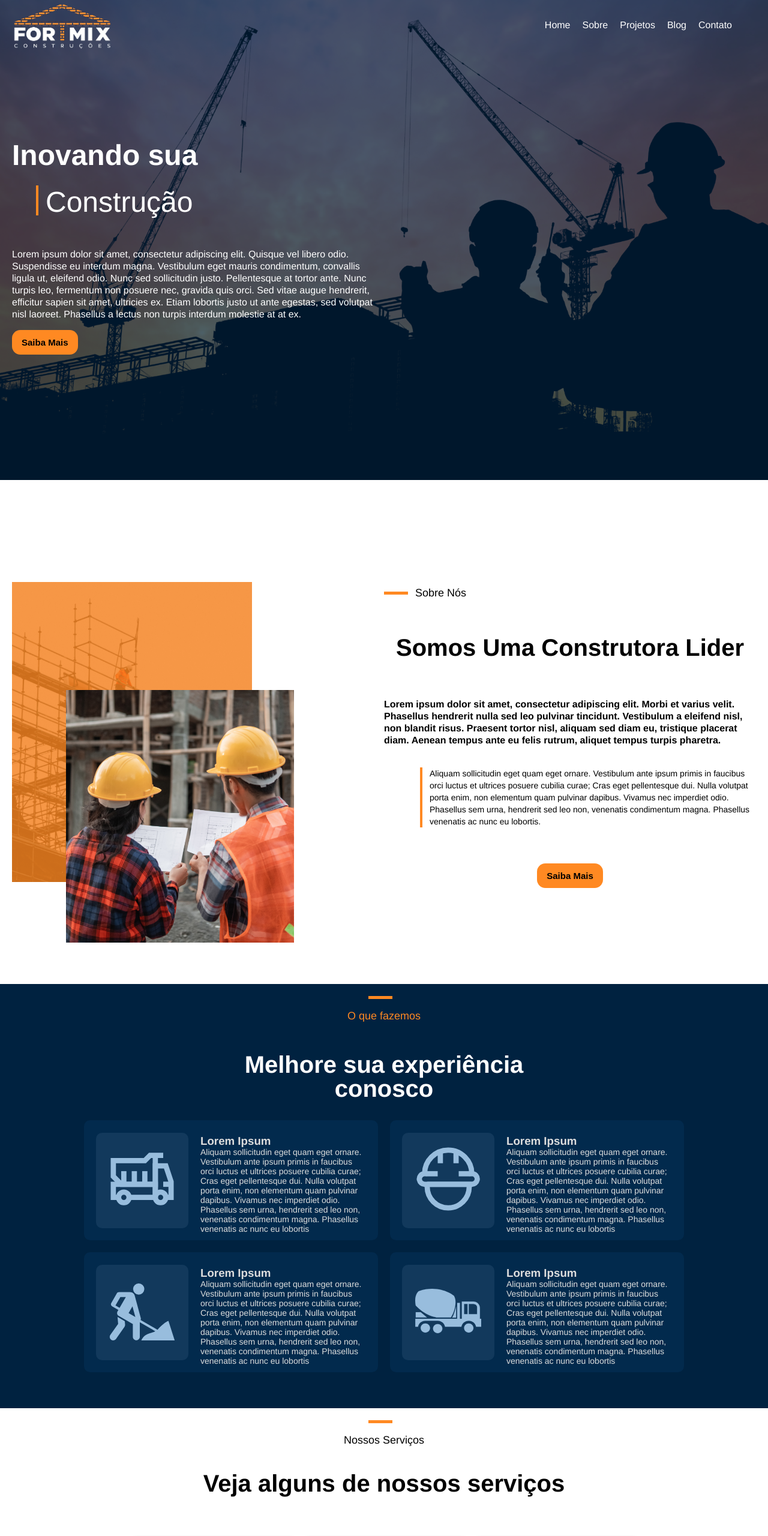
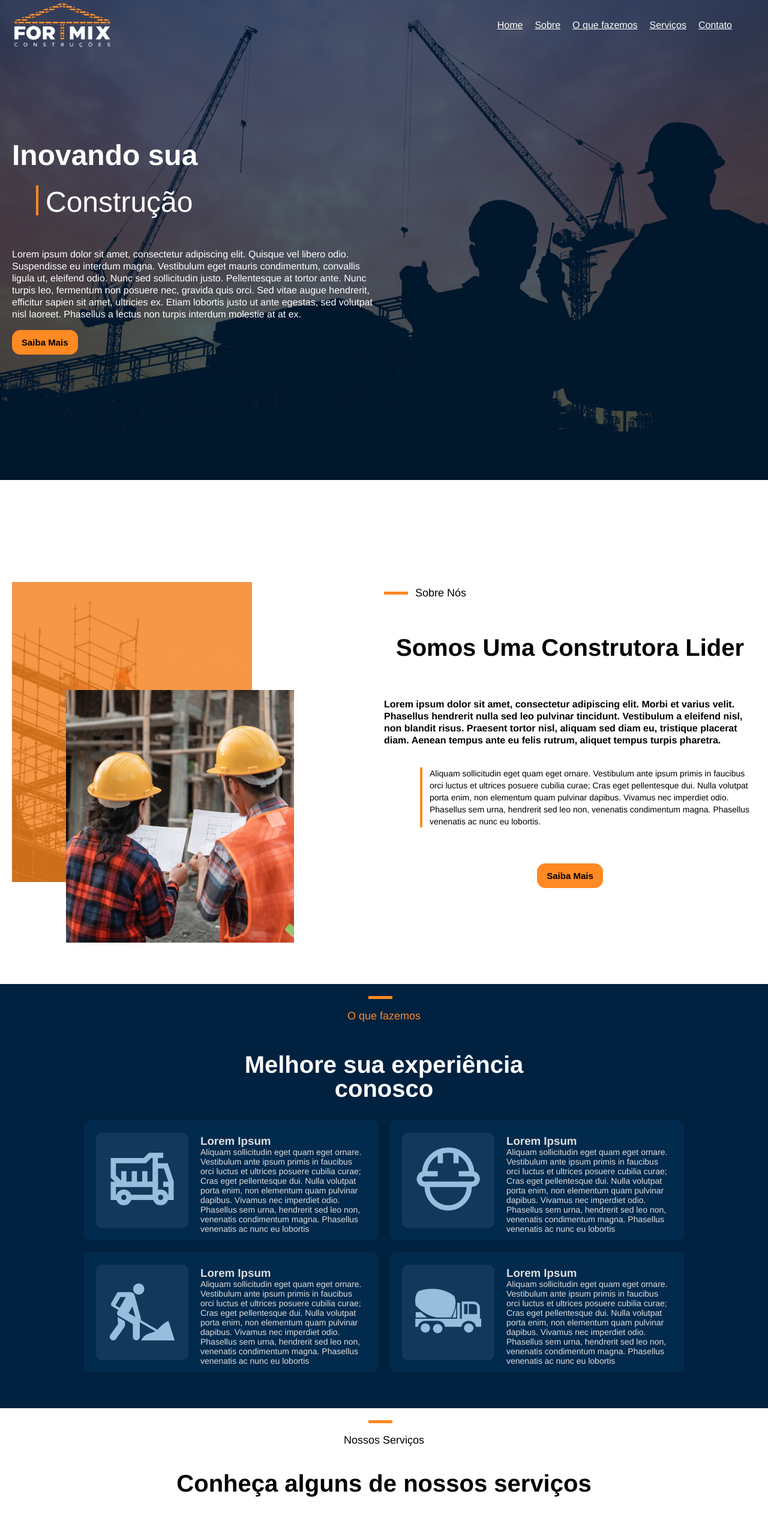
Before and after one commit to denisluft8/fortmix, a React (Vite) app: page / in a window 1280 px wide. Shown: the top 2560 px of the page at 60% size. Built offline with nearby package versions, Linux system fonts and the light colour scheme.

Commit message:
contact page finished

```diff
--- a/src/layout/Header/Header.styles.ts
+++ b/src/layout/Header/Header.styles.ts
@@ -1,7 +1,7 @@
 import { styled } from "styled-components";
 
 export const HeaderContainer = styled.div`
-position: absolute;
+  position: absolute;
   display: flex;
   justify-content: space-between;
   align-items: center;
@@ -10,7 +10,7 @@ position: absolute;
   width: 100%;
   z-index: 999;
 
-  & > img {
+  & > a > img {
     height: 80px;
     margin-left: 20px;
   }
--- a/src/layout/Header/Header.tsx
+++ b/src/layout/Header/Header.tsx
@@ -4,22 +4,24 @@ import { HeaderContainer } from "./Header.styles";
 export const Header = () => {
   return (
     <HeaderContainer>
-      <img src={logo} />
+      <a href="#home">
+        <img src={logo} />
+      </a>
       <ul>
         <li>
-          <a>Home</a>
+          <a href="#home">Home</a>
         </li>
         <li>
-          <a>Sobre</a>
+          <a href="#about">Sobre</a>
         </li>
         <li>
-          <a>Projetos</a>
+          <a href="#work">O que fazemos</a>
         </li>
         <li>
-          <a>Blog</a>
+          <a href="#services">Serviços</a>
         </li>
         <li>
-          <a>Contato</a>
+          <a href="#contact">Contato</a>
         </li>
       </ul>
     </HeaderContainer>
--- a/src/pages/About/About.tsx
+++ b/src/pages/About/About.tsx
@@ -10,7 +10,7 @@ import {
 
 export const About = () => {
   return (
-    <AboutSection>
+    <AboutSection id="about">
       <AboutContainer>
         <ImgContainer>
           <ImgAbout1 src={construction3} alt="" />
--- a/src/pages/Contact/Contact.styled.ts
+++ b/src/pages/Contact/Contact.styled.ts
@@ -6,19 +6,22 @@ interface ContactContainerProps {
 
 export const ContactSection = styled.section`
   height: 100%;
+  color: #ddd;
   display: flex;
   align-items: center;
   justify-content: center;
-  color: #ddd;
 `;
+
 
 export const ContactContainer = styled.div<ContactContainerProps>`
   background: ${(props) => props.bgColor};
-  height: 80%;
+  display: flex;
+  height: 60%;
+  flex-direction: column;
+  justify-content: center;
   width: 38%;
-  padding: 12px;
-  & > h2 {
-  }
+  padding: 20px;
+
   & > iframe {
     border: none;
     height: 480px;
@@ -28,7 +31,8 @@ export const ContactContainer = styled.div<ContactContainerProps>`
 
 export const IconContainer = styled.div`
   display: flex;
-  justify-content: space-evenly;
+  justify-content: center;
+  gap: 40px;
 
   & > a {
     cursor: pointer;
@@ -47,6 +51,7 @@ export const ContactForm = styled.form`
   flex-direction: column;
   gap: 30px;
   align-items: center;
+  margin-bottom: 32px;
 
   & > label {
     border-width: 0 !important;
--- a/src/pages/Contact/Contact.tsx
+++ b/src/pages/Contact/Contact.tsx
@@ -1,5 +1,4 @@
-import { ChangeEvent, useState } from "react";
-import { constructionSilhouette2, insta, whats } from "../../assets";
+import { insta, whats } from "../../assets";
 import { SectionName } from "../../components";
 import {
   ContactContainer,
@@ -10,27 +9,15 @@ import {
 
 export const Contact = () => {
   return (
-    <ContactSection>
-      <ContactContainer bgColor="#022a4d">
+    <ContactSection id="contact">
+      <ContactContainer style={{ textAlign: "center" }} bgColor="#022a4d">
         <h2>Veja algumas de nossas obras:</h2>
-        <iframe
-          src="https://www.google.com/maps/d/embed?mid=1wALpnsg7zPP2KYq7dKLaL6AN6PknouY&ehbc=2E312F"
-
-        ></iframe>
-        <h2>Fale conosco pelas nossas redes:</h2>
-        <IconContainer>
-          <a>
-            <img src={insta} />
-          </a>
-          <a>
-            <img src={whats} />
-          </a>
-        </IconContainer>
+        <iframe src="https://www.google.com/maps/d/embed?mid=1wALpnsg7zPP2KYq7dKLaL6AN6PknouY&ehbc=2E312F"></iframe>
       </ContactContainer>
       <ContactContainer bgColor="#022a4d">
         <SectionName text={"Entre em Contato"} textColor={"#fff"} />
-        <h3>
-          Ou preencha o formulário abaixo e assim que possível entraremos em
+        <h3 style={{ textAlign: "center" }}>
+          Preencha o formulário abaixo e assim que possível entraremos em
           contato:
         </h3>
         <ContactForm>
@@ -45,6 +32,17 @@ export const Contact = () => {
             placeholder="Mensagem"
           ></textarea>
         </ContactForm>
+        <h2 style={{ textAlign: "center" }}>
+          Ou fale conosco pelas nossas redes:
+        </h2>
+        <IconContainer>
+          <a target="_blank" href="https://www.instagram.com/fortmixcn/">
+            <img src={insta} />
+          </a>
+          <a target="_blank" href="https://wa.me/5549999301607">
+            <img src={whats} />
+          </a>
+        </IconContainer>
       </ContactContainer>
     </ContactSection>
   );
--- a/src/pages/Home/Home.tsx
+++ b/src/pages/Home/Home.tsx
@@ -9,7 +9,7 @@ import {
 
 export const Home = () => {
   return (
-    <HomeSection>
+    <HomeSection id="home">
       <BackgroundImg src={background} />
       <HomeContainer>
         <ContentContainer>
--- a/src/pages/Services/Services.tsx
+++ b/src/pages/Services/Services.tsx
@@ -4,9 +4,9 @@ import { CardContainer, ServicesSection } from "./Services.styles";
 
 export const Services = () => {
   return (
-    <ServicesSection>
+    <ServicesSection id="services">
       <SectionName top text={"Nossos Serviços"} textColor={"#000"} />
-      <h2>Veja alguns de nossos serviços</h2>
+      <h2>Conheça alguns de nossos serviços</h2>
       <CardContainer>
         <ServicesCard
           image={icon5}
--- a/src/pages/Values/Values.tsx
+++ b/src/pages/Values/Values.tsx
@@ -4,7 +4,7 @@ import { MissionCardContainer, ValuesSection } from "./Values.styles";
 
 export const Values = () => {
   return (
-    <ValuesSection>
+    <ValuesSection id="work">
       <SectionName textColor="#ff8922" top text="O que fazemos" />
       <h2>Melhore sua experiência conosco</h2>
       <MissionCardContainer>
```
